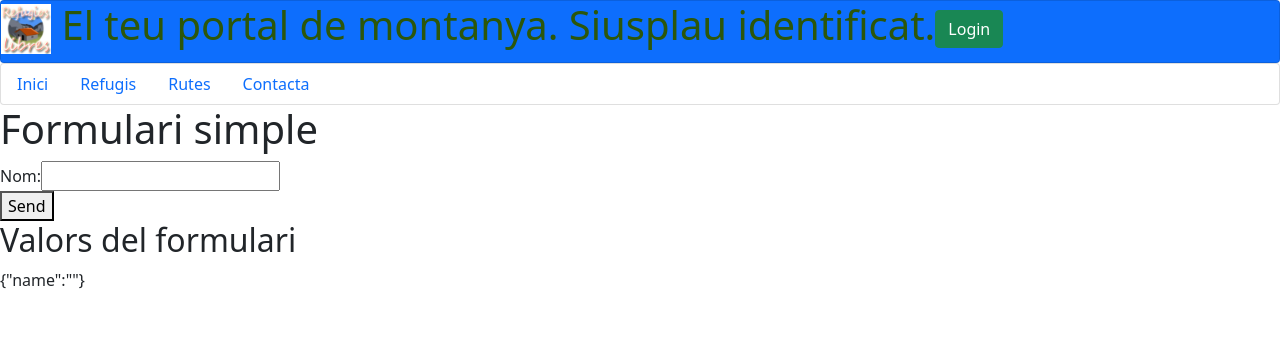
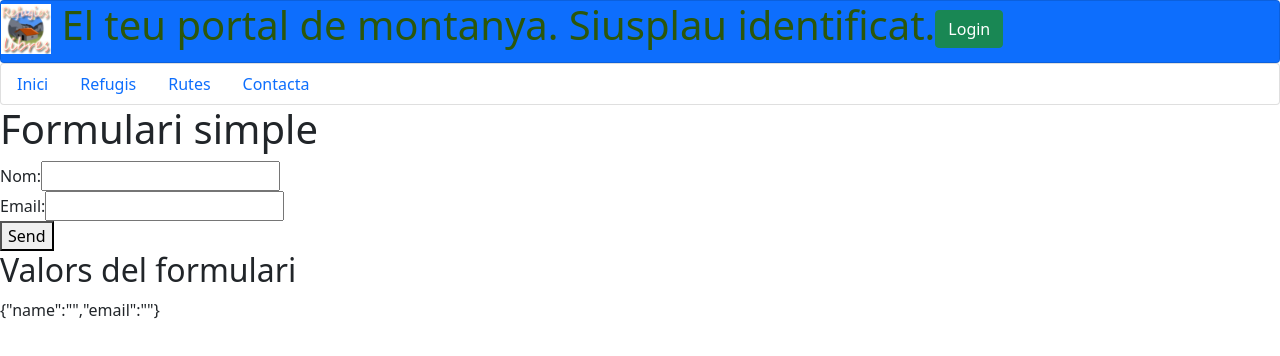
Before and after one commit to SectionOne/cursreact, a React (Create React App) app in the folder cursreact/: page /contacta in a window 1280 px wide. Shown: the top 356 px of the page. Built offline with nearby package versions, Linux system fonts and the light colour scheme.

Commit message:
CODI 26 - Afegim el camp email

```diff
--- a/cursreact/src/components/Contacta.js
+++ b/cursreact/src/components/Contacta.js
@@ -2,16 +2,18 @@ import React from 'react';
 
 const MyForm = () => {
     const [values, setValues] = React.useState({
-      name: ''
+      name: '',
+      email: ''
     })
 
     const [validations, setValidations] = React.useState({
-      name: ''
+      name: '',
+      email: ''
     })
 
     const validateAll = () => {
-      const { name } = values
-      const validations = { name: '' }
+      const { name, email } = values
+      const validations = { name: '', email: '' }
       let isValid = true
 
       if (!name) {
@@ -21,6 +23,16 @@ const MyForm = () => {
 
       if ((name && name.length < 3) || name.length > 50) {
         validations.name = 'El nom ha de contenir entre 3 i 50 caràcters'
+        isValid = false
+      }
+
+      if (!email) {
+        validations.email = 'Email és obligatori'
+        isValid = false
+      }
+
+      if (email && !/\S+@\S+\.\S+/.test(email)) {
+        validations.email = 'El format del email ha de ser com example@mail.com'
         isValid = false
       }
 
@@ -44,6 +56,10 @@ const MyForm = () => {
         message = 'El nom ha de contenir entre 3 i 50 caràcters'
       }
 
+      if (value && name === 'email' && !/\S+@\S+\.\S+/.test(value)) {
+        message = 'El format del email ha de ser com example@mail.com'
+      }
+
       setValidations({ ...validations, [name]: message })
     }
 
@@ -64,9 +80,9 @@ const MyForm = () => {
       alert(JSON.stringify(values))
     }
 
-    const { name } = values
+    const { name, email } = values
 
-    const { name: nameVal } = validations
+    const { name: nameVal, email: emailVal } = validations
 
     return (
       <div>
@@ -85,6 +101,21 @@ const MyForm = () => {
             </label>
             <div>{nameVal}</div>
           </div>
+
+          <div>
+            <label>
+              Email:
+              <input
+                type="email"
+                name="email"
+                value={email}
+                onChange={handleChange}
+                onBlur={validateOne}
+              />
+            </label>
+            <div>{emailVal}</div>
+          </div>
+
           <button type="submit">Send</button>
         </form>
 
```
